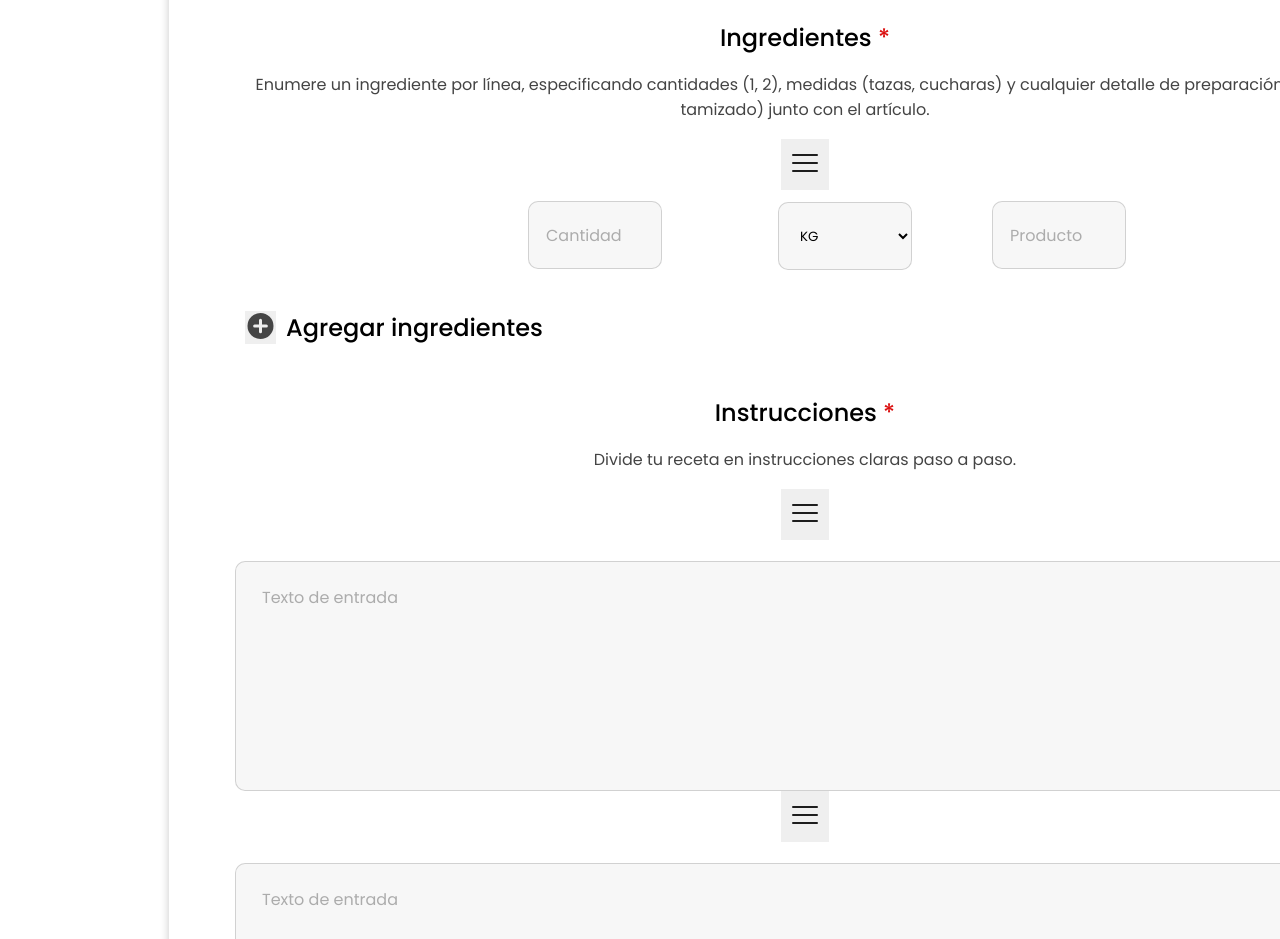
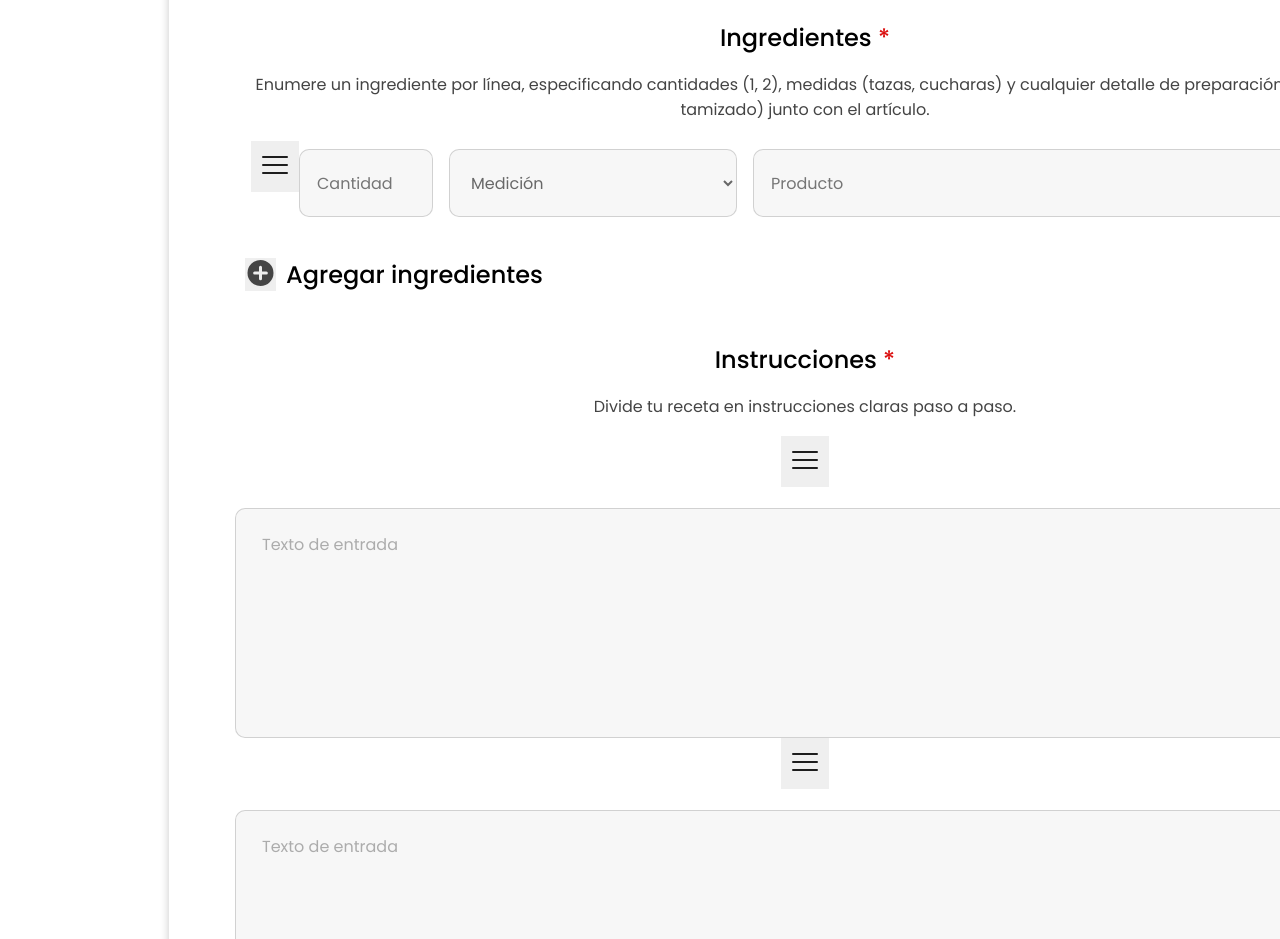
Before and after one commit to joao-victor-f/receitas-projeto-de-ensino, a React (Vite) app: page /criar-receitas in a window 1280 px wide. Shown: the part 1540-2479 px from the top of the page. Built offline with nearby package versions, Linux system fonts and the light colour scheme.

Commit message:
Alterando os elementos (organização)

```diff
--- a/src/paginas/CriarReceitas/Criar-receitas.tsx
+++ b/src/paginas/CriarReceitas/Criar-receitas.tsx
@@ -41,18 +41,18 @@ export default function CriarReceitas() {
                 <div id={styles.moduloInputNomeIngrediente}>
                     <label id={styles.labelNomeIngrediente} className={styles.required}>Ingredientes</label>
                     <p id={styles.descricaoLabel}>Enumere un ingrediente por línea, especificando cantidades (1, 2), medidas (tazas, cucharas) y cualquier detalle de preparación (picado, tamizado) junto con el artículo.</p>
-                    <div id={styles.botaoReOrder}>
-                        <button><img src={ReOrder} alt="botão remover I" /></button>
-                    </div>
-                    <input type="text" id={styles.inputTiempoP} placeholder="Cantidad" />
-                    <select id={styles.inputTiempoP} name="Mediciones">
+                        <button><img src={ReOrder} alt="botão reOrder I" /></button>
+                    <input type="text" id={styles.inputCantidad} placeholder="Cantidad" />
+                    <select id={styles.inputMedicion} name="Medicion">
+                        <option value="Titulo">Medición</option>
+                        <option value="g">G</option>
                         <option value="kg">KG</option>
-                        <option value="g">G</option>
                         <option value="hg">HG</option>
                     </select>
-                    <input type="text" id={styles.inputTiempoP} placeholder="Producto" />
+                    <input type="text" id={styles.inputProducto} placeholder="Producto" />
+                        <button><img src={botaoRemover} alt="botão remover I" /></button>
                     <div id={styles.botaoAddIngrediente}>
-                        <button><img src={botaoAdicionar} alt="botão remover I" /></button>
+                        <button><img src={botaoAdicionar} alt="botão adicionar I" /></button>
                         <span>Agregar ingredientes</span>
                     </div>
                 </div>
--- a/src/paginas/CriarReceitas/criar-receitas.module.css
+++ b/src/paginas/CriarReceitas/criar-receitas.module.css
@@ -44,11 +44,6 @@
     font-weight: 400;
     line-height: 25px;
     font-family: "Poppins";
-}
-
-#botaoReOrder {
-
-
 }
 
 #botaoAddIngrediente {
@@ -139,6 +134,50 @@
     margin-top: 10px;
     margin-left: 80px;
     padding-left: 17px;
+}
+
+#inputCantidad {
+    width: 134px;
+    height: 68px;
+    border: 1px solid #45454536;
+    background-color: #82828211;
+    font-family: 'Poppins';
+    border-radius: 10px;
+    margin-top: 10px;
+    margin-left: 0px;
+    padding-left: 17px;
+    margin-right: 16px;
+}
+
+#inputMedicion {
+    width: 288px;
+    height: 68px;
+    border: 1px solid #45454536;
+    background-color: #82828211;
+    color: var(--Light-Grey, #686868);
+    font-family: Poppins;
+    font-size: 16px;
+    font-style: normal;
+    font-weight: 400;
+    line-height: normal;
+    border-radius: 10px;
+    margin-top: 10px;
+    margin-left: 0px;
+    padding-left: 17px;
+    margin-right: 0px;
+}
+
+#inputProducto {
+    width: 558px;
+    height: 68px;
+    border: 1px solid #45454536;
+    background-color: #82828211;
+    font-family: 'Poppins';
+    border-radius: 10px;
+    margin-top: 10px;
+    margin-left: 16px;
+    padding-left: 17px;
+    margin-right: 0px;
 }
 
 #inputTiempoP2 {
```
